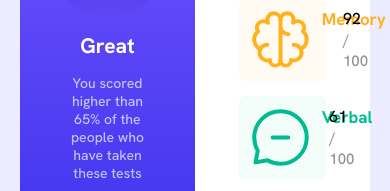
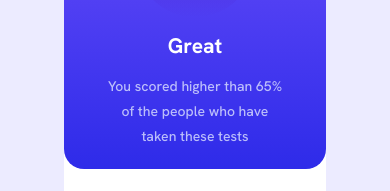
Before and after one commit to ahmedmorad275/Result-Summary, a plain HTML site: page index.html in a window 390 px wide. Shown: the part 301-492 px from the top of the page. Drawn offline with Linux system fonts and the light colour scheme.

Commit message:
Modified CSS

```diff
--- a/style.css
+++ b/style.css
@@ -179,3 +179,22 @@ body {
     background-color: hsl(224, 30%, 35%);
     cursor: pointer;
 }
+
+@media only screen and (max-width: 804px) {
+    .container {
+    background-color: white;
+    display: flex;
+    flex-direction: column;
+    margin: 4rem;
+    border-radius: 20px;
+    /* padding: 3rem; */
+}
+.result, .summary {
+    width: 100%;
+}
+.text {
+    width: 70%;
+    line-height: 1.8;
+    padding-bottom: 20px;
+}
+}
```
